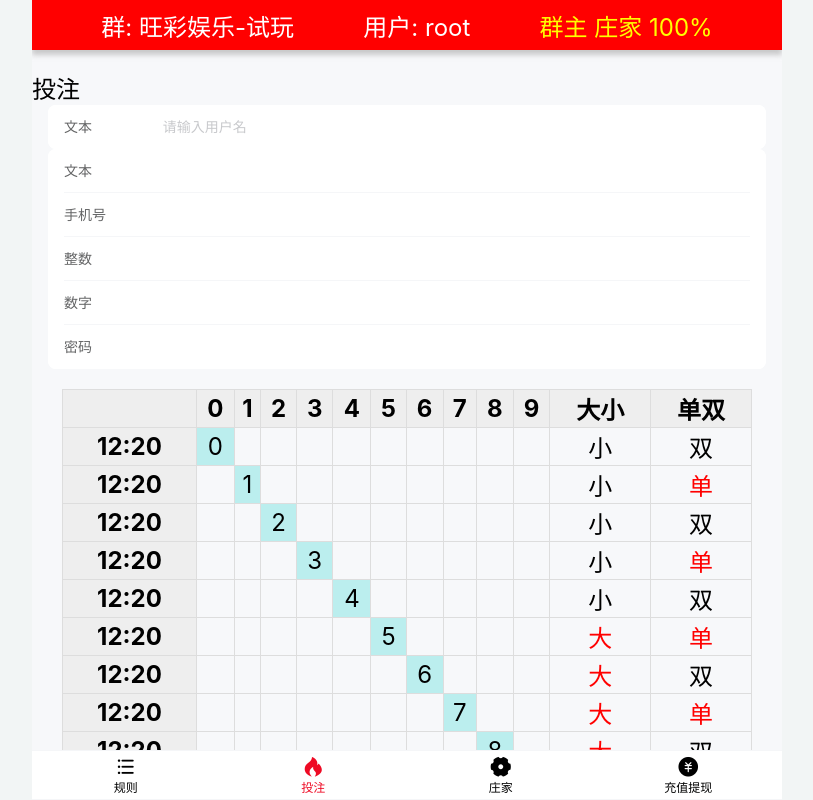
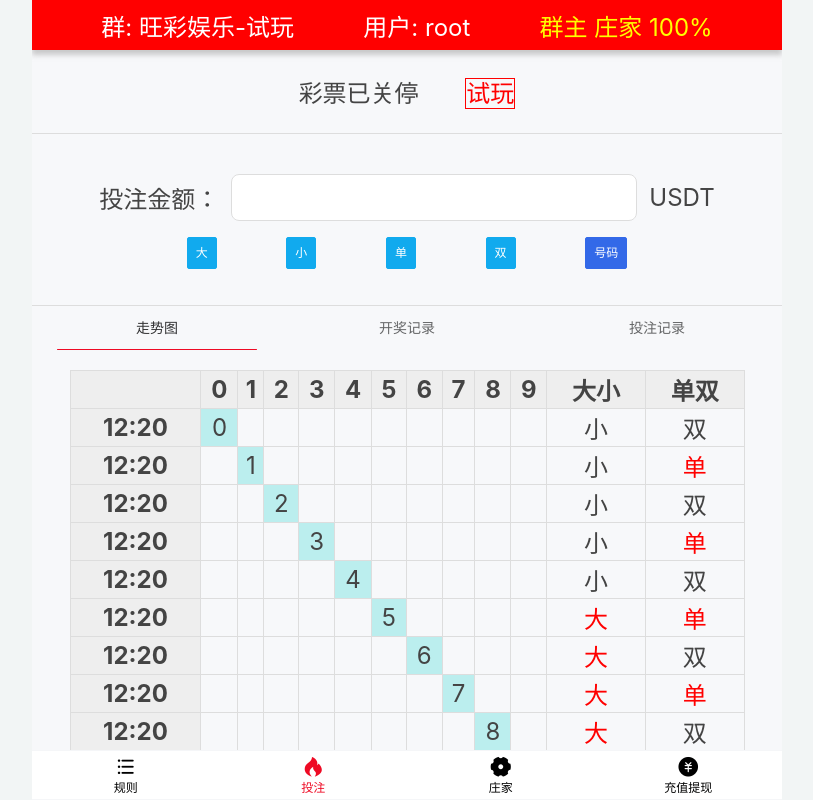
Before and after one commit to leoisgoodman/tg-game-client-frontend, a Vue app: page / in a window 1280 px wide. Shown: the whole page, without its empty margins (233-1046 px from the left). Built offline with nearby package versions, Linux system fonts and the light colour scheme.

Commit message:
feat✨:  手势图

```diff
--- a/src/App.vue
+++ b/src/App.vue
@@ -58,7 +58,6 @@ export default {
     }
     .router {
       box-sizing: border-box;
-      padding: 0.2667rem 0;
       height: calc(100% - 100px);
       overflow-y: auto;
     }
--- a/src/main.js
+++ b/src/main.js
@@ -5,6 +5,7 @@ import App from './App.vue';
 import router from './router';
 import store from './store';
 
+import './style/basic.less';
 import 'vant/es/toast/style';
 
 const app = createApp(App);
--- /dev/null
+++ b/src/style/basic.less
@@ -0,0 +1,19 @@
+html {
+  color: #444;
+}
+
+input {
+  border: 1px solid #ddd;
+  padding: 0.1067rem 0.2133rem;
+  border-radius: 0.1067rem;
+  margin: 0 0.16rem;
+}
+
+.tag {
+  color: #f00;
+  border: 1px solid #f00;
+}
+
+.ml20 {
+  margin-left: 0.5333rem;
+}
--- a/src/views/bet/index.vue
+++ b/src/views/bet/index.vue
@@ -1,23 +1,45 @@
 <template>
   <div class="bet">
-    投注
-    <van-cell-group inset>
-      <van-field v-model="value" label="文本" placeholder="请输入用户名" />
-    </van-cell-group>
-    <van-cell-group inset>
-      <!-- 输入任意文本 -->
-      <van-field v-model="text" label="文本" />
-      <!-- 输入手机号，调起手机号键盘 -->
-      <van-field v-model="tel" type="tel" label="手机号" />
-      <!-- 允许输入正整数，调起纯数字键盘 -->
-      <van-field v-model="digit" type="digit" label="整数" />
-      <!-- 允许输入数字，调起带符号的纯数字键盘 -->
-      <van-field v-model="number" type="number" label="数字" />
-      <!-- 输入密码 -->
-      <van-field v-model="password" type="password" label="密码" />
-    </van-cell-group>
-    <div></div>
-    <table class="table" border="1">
+    <div class="bet_head">彩票已关停 <span class="tag ml20">试玩</span></div>
+    <div class="bet_form">
+      <div class="bet_input">
+        <span> {{ butState ? '选中号码各投注：' : '投注金额：' }} </span>
+        <input type="text" />
+        <span>USDT</span>
+      </div>
+      <div class="bet_but" v-show="!butState">
+        <van-button color="#1ae" size="small">大</van-button>
+        <van-button color="#1ae" size="small">小</van-button>
+        <van-button color="#1ae" size="small">单</van-button>
+        <van-button color="#1ae" size="small">双</van-button>
+        <van-button color="#3369E8" @click="setButState" size="small">号码</van-button>
+      </div>
+      <div class="bet_but_group" v-show="butState">
+        <div class="bet_but_num">
+          <van-button type="default">0</van-button>
+          <van-button type="default">1</van-button>
+          <van-button type="default">2</van-button>
+          <van-button type="default">3</van-button>
+          <van-button type="default">4</van-button>
+        </div>
+        <div class="bet_but_num">
+          <van-button type="default">5</van-button>
+          <van-button type="default">6</van-button>
+          <van-button type="default">7</van-button>
+          <van-button type="default">8</van-button>
+          <van-button type="default">9</van-button>
+        </div>
+        <div class="bet_but_num">
+          <van-button color="#1ae">确定</van-button>
+          <van-button type="default" @click="setButState">取消</van-button>
+        </div>
+      </div>
+    </div>
+
+    <van-tabs v-model:active="active" class="bet_tabs">
+      <van-tab title="走势图">
+        <div class="bet_table_con">
+          <table class="bet_table" border="1">
             <tr class="th">
               <th></th>
               <th v-for="ver in defaultList" :key="ver">
@@ -36,6 +58,11 @@
             </tr>
           </table>
         </div>
+      </van-tab>
+      <van-tab title="开奖记录">开奖记录</van-tab>
+      <van-tab title="投注记录">投注记录</van-tab>
+    </van-tabs>
+  </div>
 </template>
 
 <script>
@@ -44,12 +71,6 @@ import { ref } from 'vue';
 export default {
   name: 'BetView',
   setup() {
-    const value = ref('');
-    const tel = ref('');
-    const text = ref('');
-    const digit = ref('');
-    const number = ref('');
-    const password = ref('');
     const list = [];
     const defaultList = [0, 1, 2, 3, 4, 5, 6, 7, 8, 9];
 
@@ -61,7 +82,15 @@ export default {
       };
       list.push(item);
     }
-    return { value, tel, text, digit, number, password, list, defaultList };
+
+    let butState = ref(false);
+    const setButState = () => {
+      butState.value = !butState.value;
+    };
+
+    const active = ref(0);
+
+    return { list, defaultList, butState, setButState, active };
   },
 };
 </script>
@@ -70,11 +99,56 @@ export default {
 .bet {
   display: flex;
   flex-direction: column;
-  .table {
+
+  .bet_head {
+    border-bottom: 1px solid #ddd;
+    text-align: center;
+    padding: 0.32rem;
+  }
+
+  .bet_form {
+    padding: 0.5333rem;
+    padding-bottom: 0.2667rem;
+    border-bottom: 1px solid #ddd;
+    .bet_input {
+      display: flex;
+      justify-content: center;
+      align-items: center;
+    }
+    .bet_but {
+      margin: 0.2133rem 1.0667rem;
+      display: flex;
+      justify-content: space-around;
+      align-items: center;
+    }
+    .bet_but_group {
+      margin: 0.2133rem 1.0667rem;
+      .bet_but_num {
+        display: flex;
+        justify-content: space-around;
+        align-items: center;
+        margin-bottom: 0.2133rem;
+      }
+    }
+  }
+
+  .bet_tabs {
+    /deep/ .van-tabs__nav {
+      background-color: transparent;
+    }
+    /deep/ .van-tabs__line {
+      width: 2.6667rem;
+      height: 1px;
+    }
+    .bet_table_con {
+      width: 100%;
+      margin: 0.2667rem 0;
+      display: flex;
+      justify-content: center;
+      .bet_table {
+        width: 90%;
         border-color: #ddd;
         border-collapse: collapse;
-    margin: 0.2667rem 0.4rem;
-    margin-bottom: 0;
         th {
           background-color: #eee;
         }
@@ -89,4 +163,6 @@ export default {
         }
       }
     }
+  }
+}
 </style>
```
Lines whose indentation alone changed are shown as unchanged.
